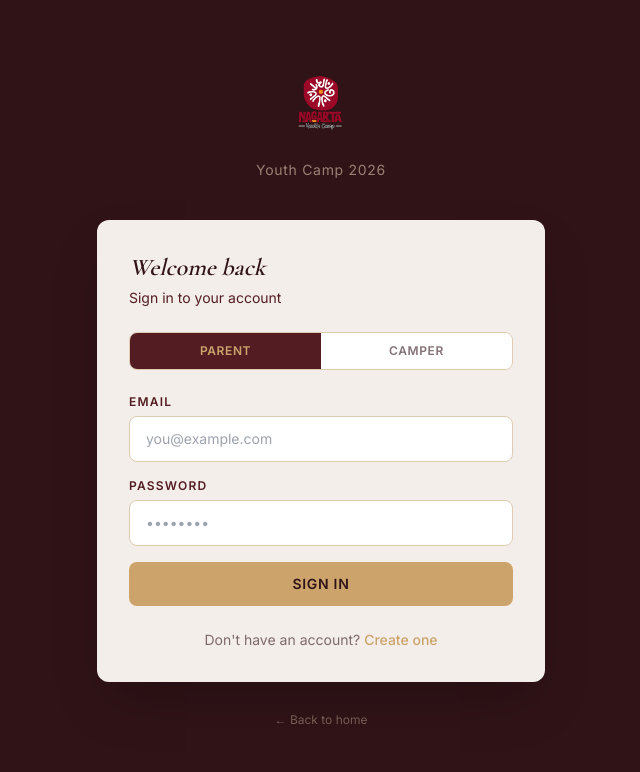
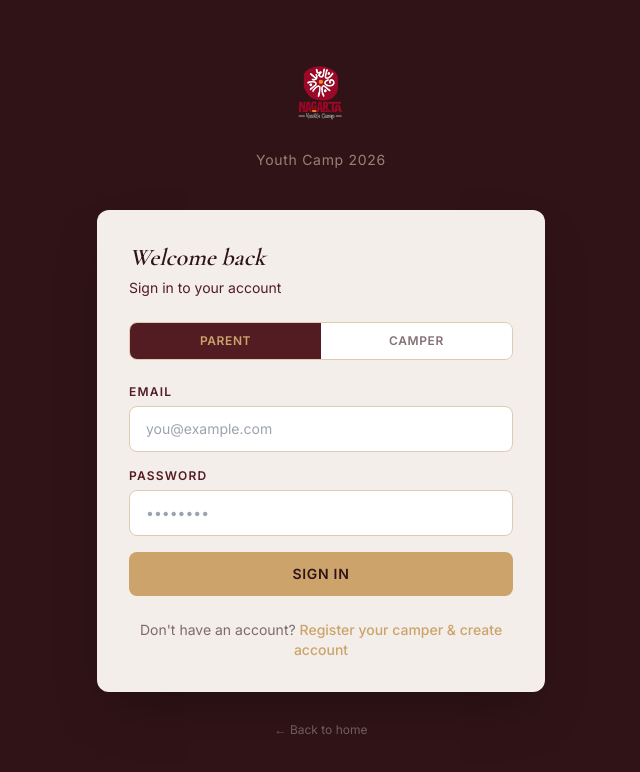
Before and after one commit to cineversityafrica-create/nagarta-youth-camp, a Next.js app in the folder frontend/: page /auth/sign-in in a window 1280 px wide. Shown: the top 772 px of the page, without its empty margins (319-959 px from the left). Built offline with nearby package versions, Linux system fonts and the light colour scheme.

Commit message:
Sign-in 'Create one' now links to /register (creates account + registers child)

```diff
--- a/frontend/src/app/auth/sign-in/page.tsx
+++ b/frontend/src/app/auth/sign-in/page.tsx
@@ -138,8 +138,8 @@ export default function SignInPage() {
 
           <p className="text-center text-sm text-maroon/60 mt-6">
             Don&apos;t have an account?{' '}
-            <Link href="/auth/sign-up" className="text-gold hover:underline font-medium">
-              Create one
+            <Link href="/register" className="text-gold hover:underline font-medium">
+              Register your camper &amp; create account
             </Link>
           </p>
         </div>
```
